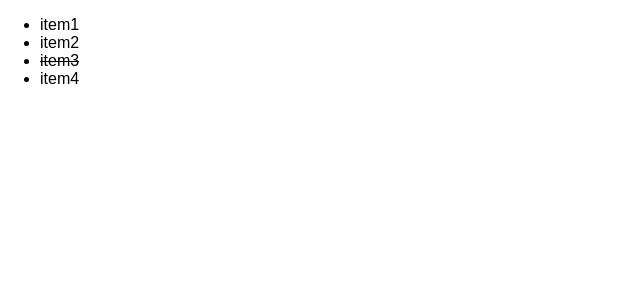
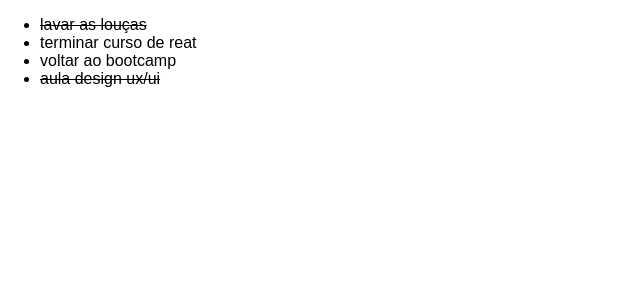
Before and after one commit to BrunaCardoso7/react, a React (Create React App) app in the folder meu-app/: page / in a window 1280 px wide. Shown: the top 300 px of the page, without its empty margins (0-640 px from the left). Built offline with nearby package versions, Linux system fonts and the light colour scheme.

Commit message:
componentes aninhados

```diff
--- a/meu-app/src/components/Lista.js
+++ b/meu-app/src/components/Lista.js
@@ -5,24 +5,25 @@ class Lista extends React.Component{
         // eslint-disable-next-line no-unused-expressions
         super(props);
 
-        this.state = {
-            items: [
-                { id: 0, nome: 'item1', completo: false },
-                { id: 1, nome: 'item2', completo: false },
-                { id: 3, nome: 'item3', completo: true },
-                { id: 4, nome: 'item4', completo: false }
-            ]
-        }
+        // this.state = {
+        //     items: [
+        //         { id: 0, nome: 'item1', completo: false },
+        //         { id: 1, nome: 'item2', completo: false },
+        //         { id: 3, nome: 'item3', completo: true },
+        //         { id: 4, nome: 'item4', completo: false }
+        //     ]
+        // }
     }
     render(){
         return (
             <>
                 <ul>
-                    { this.state.items.map((item => (
+                { React.Children.map( this.props.children, child => child.type == Item ? child : null ) }
+                    {/* { this.state.items.map((item => (
                         <Item key={ item.id } completo={item.completo}>
                             { item.nome }
                         </Item>
-                    ))) }
+                    ))) } */}
                 </ul>
             </>
         )
@@ -44,4 +45,4 @@ class Item extends React.Component{
         )
     }
 }
-export { Lista }
+export { Lista, Item }
--- a/meu-app/src/index.js
+++ b/meu-app/src/index.js
@@ -6,14 +6,20 @@ import App2 from './components/App2';
 import { App3 } from './components/App3';
 import { App4 } from './components/App4';
 import { App5 } from './components/App5';
-import { Lista } from './components/Lista';
+import { Lista, Item } from './components/Lista';
 import reportWebVitals from './reportWebVitals';
 
 
 const root = ReactDOM.createRoot(document.getElementById('root'));
 root.render(
   <React.StrictMode>
-    <Lista/>
+    <Lista>
+        quero arro
+        <Item key={999} id={999} completo={true}>lavar as louças</Item>
+        <Item key={999} id={999} completo={false}>terminar curso de reat</Item>
+        <Item key={999} id={999} completo={false}>voltar ao bootcamp</Item>
+        <Item key={999} id={999} completo={true}>aula design ux/ui</Item>
+    </Lista>
   </React.StrictMode>
 );
 
```
